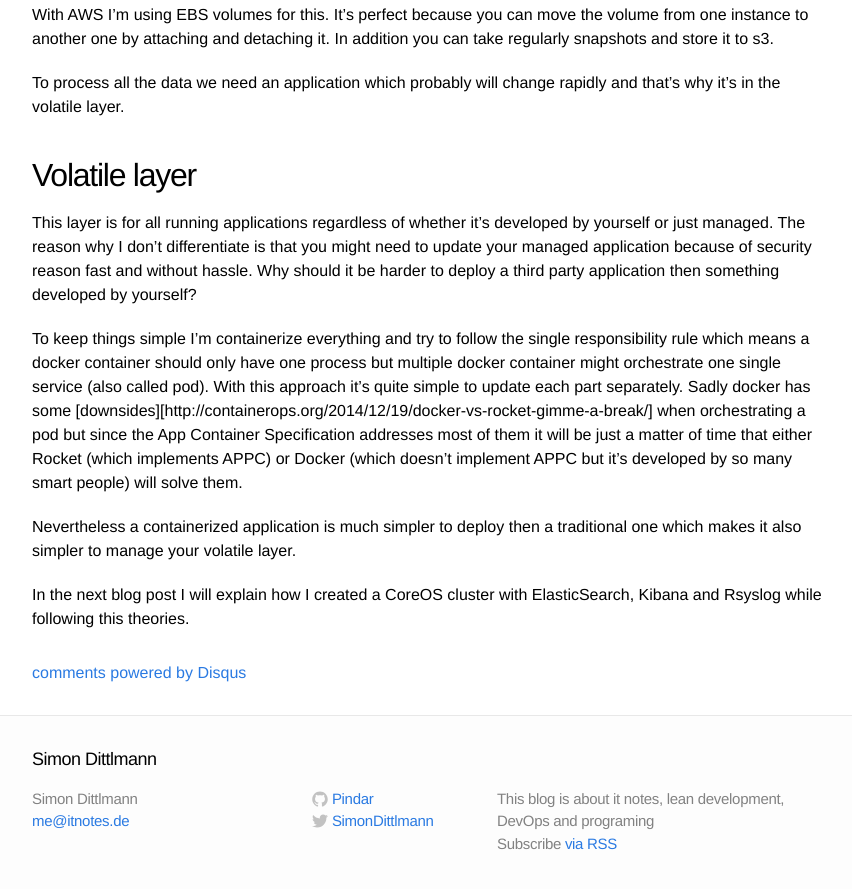
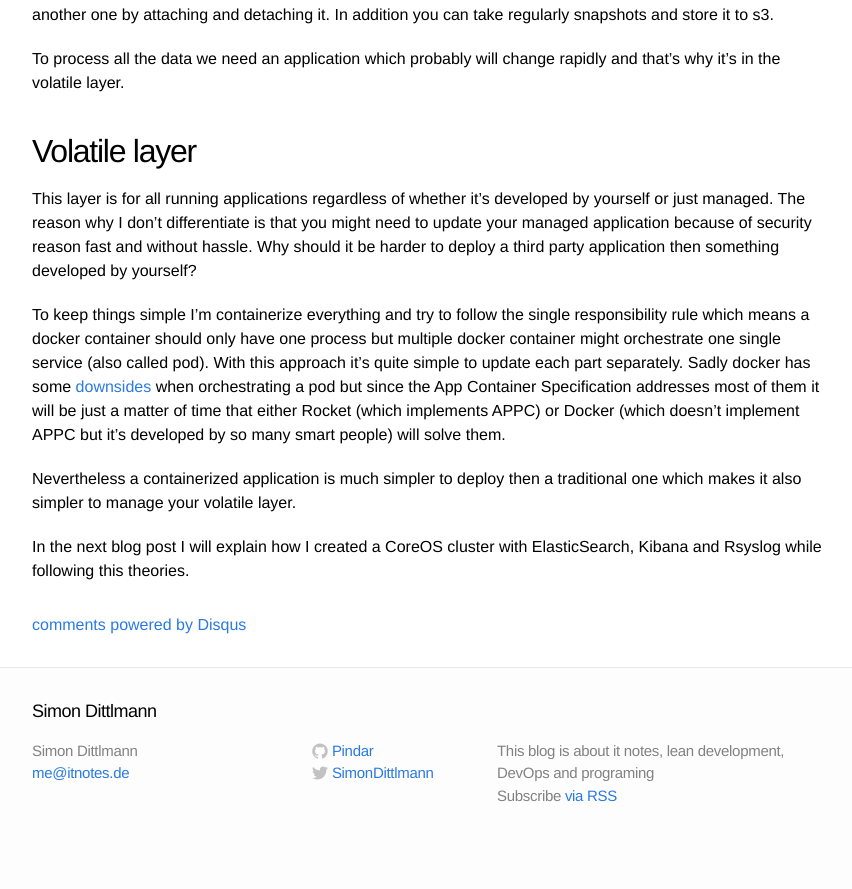
Before and after one commit to Pindar/pindar.github.io, a Jekyll site: the page built from _posts/2015-03-14-responsive-infrastructure-or-how-to-handle-microservices-with-coreos-and-aws-1.markdown, in a window 1280 px wide and 900 px high, scrolled down 1541 px. Shown: the top 889 px of the window, without its empty margins (208-1060 px from the left). Built offline with Jekyll 4.4.1, drawn with Linux system fonts in a browser that asks for light colours; comment, search, counter and statistics services are not loaded; after the commit the page ends 2393 px from its top, so only the background shows below that; some of the changed text lies outside the part shown.

Commit message:
fix links

```diff
--- a/_posts/2015-03-14-responsive-infrastructure-or-how-to-handle-microservices-with-coreos-and-aws-1.markdown
+++ b/_posts/2015-03-14-responsive-infrastructure-or-how-to-handle-microservices-with-coreos-and-aws-1.markdown
@@ -23,7 +23,7 @@
 - log aggregation service
 - performance metrics
 
-This means even a simple application needs some other services to run properly. In a more classic approach you would setup all the required software once and for each deployment you would replace just your developed binary (e.g. your war file). To have a more scalable approach it's good to start with a short planning. Let's try to sort each of the listed pieces in one of the three following layers ([more information][http://www.thoughtworks.com/insights/blog/layering-cloud]):
+This means even a simple application needs some other services to run properly. In a more classic approach you would setup all the required software once and for each deployment you would replace just your developed binary (e.g. your war file). To have a more scalable approach it's good to start with a short planning. Let's try to sort each of the listed pieces in one of the three following layers ([more information](http://www.thoughtworks.com/insights/blog/layering-cloud)):
 
 1. Visible (changes rarely): DNS entries, virtual machines, operating system, firewall settings, ip routing
 2. Volatile (changes often): load balancer, apache, tomcat, database software, log aggregation software, performance metrics software, internal dns
@@ -54,7 +54,7 @@
 
 This layer is for all running applications regardless of whether it's developed by yourself or just managed. The reason why I don't differentiate is that you might need to update your managed application because of security reason fast and without hassle. Why should it be harder to deploy a third party application then something developed by yourself?
 
-To keep things simple I'm containerize everything and try to follow the single responsibility rule which means a docker container should only have one process but multiple docker container might orchestrate one single service (also called pod). With this approach it's quite simple to update each part separately. Sadly docker has some [downsides][http://containerops.org/2014/12/19/docker-vs-rocket-gimme-a-break/] when orchestrating a pod but since the App Container Specification addresses most of them it will be just a matter of time that either Rocket (which implements APPC) or Docker (which doesn't implement APPC but it's developed by so many smart people) will solve them.
+To keep things simple I'm containerize everything and try to follow the single responsibility rule which means a docker container should only have one process but multiple docker container might orchestrate one single service (also called pod). With this approach it's quite simple to update each part separately. Sadly docker has some [downsides](http://containerops.org/2014/12/19/docker-vs-rocket-gimme-a-break/) when orchestrating a pod but since the App Container Specification addresses most of them it will be just a matter of time that either Rocket (which implements APPC) or Docker (which doesn't implement APPC but it's developed by so many smart people) will solve them.
 
 Nevertheless a containerized application is much simpler to deploy then a traditional one which makes it also simpler to manage your volatile layer.
 
```
